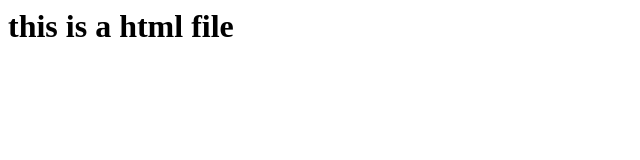
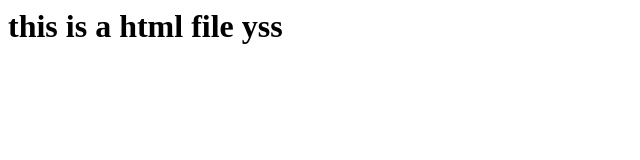
Before and after one commit to midlaj711/datewithgit-sample, a plain HTML site: page index.html in a window 1280 px wide. Shown: the full height of the page, 0-640 px from the left. Drawn offline with Linux system fonts and the light colour scheme.

Commit message:
add message

```diff
--- a/index.html
+++ b/index.html
@@ -5,6 +5,6 @@
     <title>Document</title>
 </head>
 <body>
-    <h1>this is a html file</h1>
+    <h1>this is a html file yss</h1>
 </body>
 </html>
```
